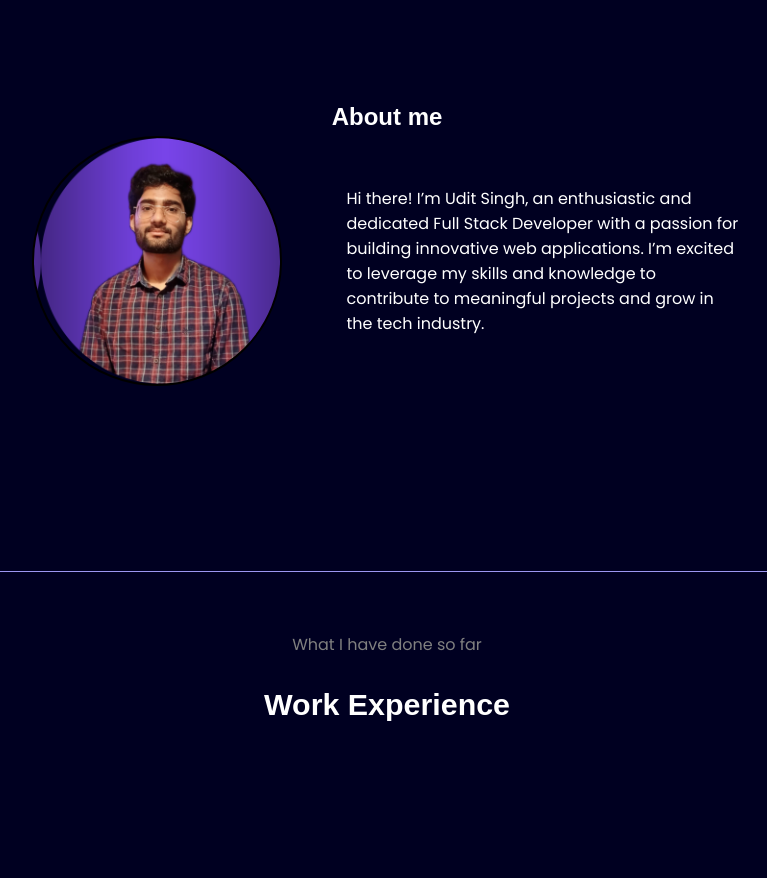
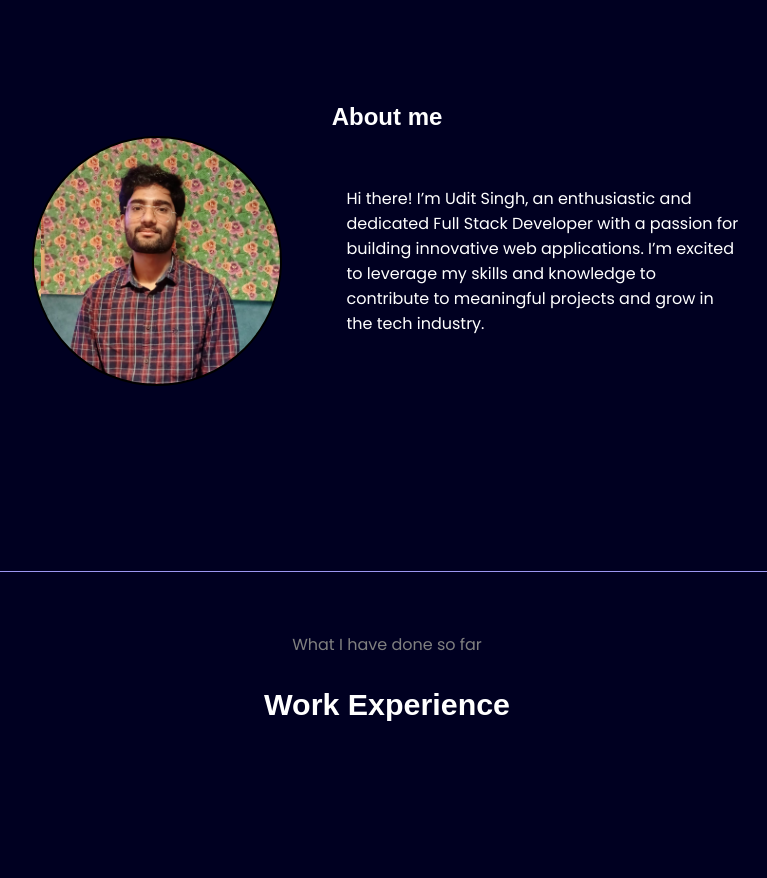
Before and after one commit to Udit772/My-Portfolio-Website, a plain HTML site: page index.html in a window 1280 px wide. Shown: the part 1260-2138 px from the top of the page, without its empty margins (253-1020 px from the left). Drawn offline with nearby package versions, Linux system fonts and the light colour scheme; a web font is replaced by a local one.

Commit message:
Update portfolio.css

```diff
--- a/portfolio.css
+++ b/portfolio.css
@@ -58,7 +58,7 @@ h1 {
   margin-right: 25px;
   border-radius: 50%;
   border: 2px solid black;
-  background-image: url(profile-pic.png);
+  background-image: url(images/img.jpg);
   background-size: cover;
   background-position-x: 7px;
   height: 250px;
```
